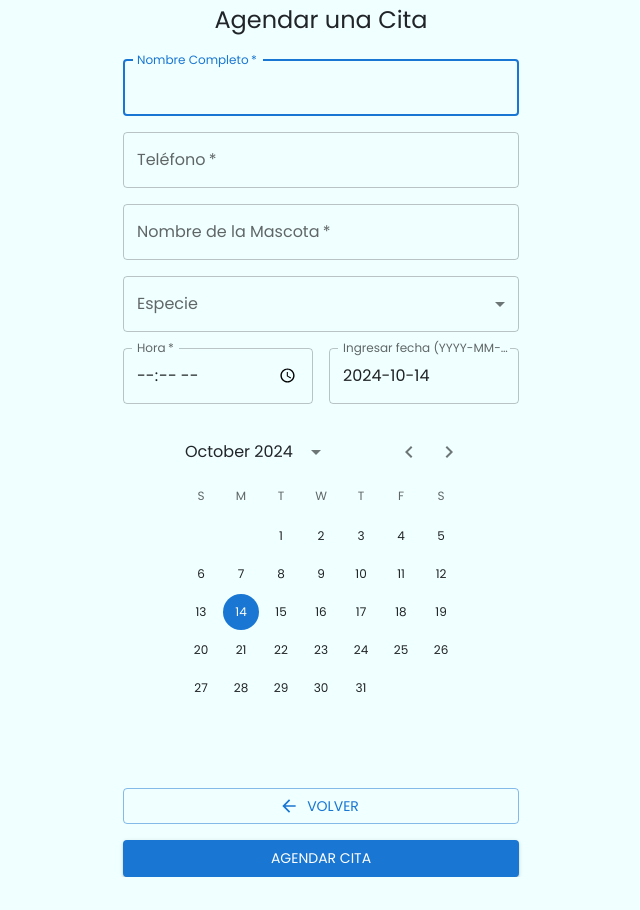
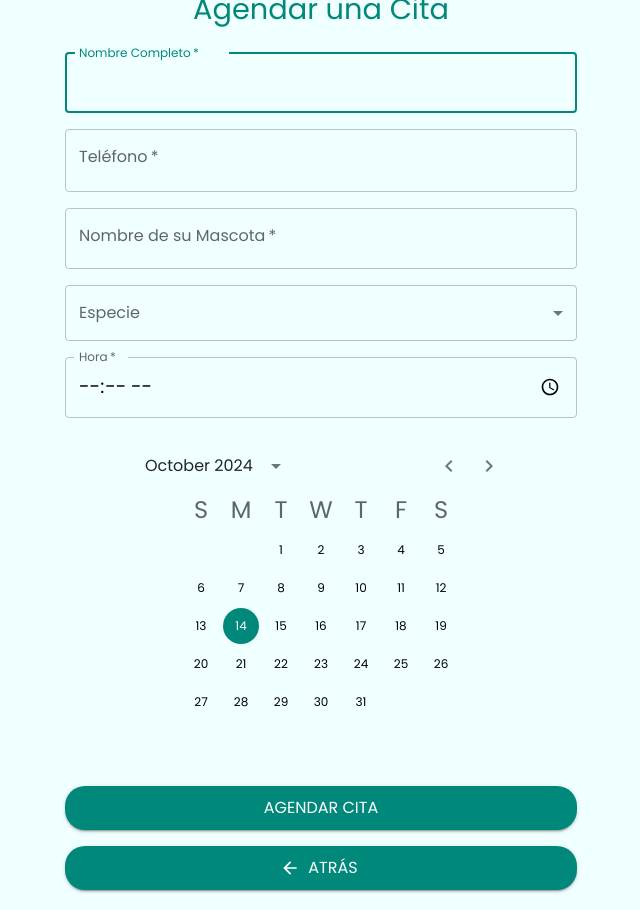
Before and after one commit to ackerT/VetFolk-Frontend, a React (Create React App) app: page /agendar-cita in a window 1280 px wide. Shown: the whole page, without its empty margins (319-959 px from the left). Before the commit the page ends 877 px from the top, so only its background shows below. Built offline with nearby package versions, Linux system fonts and the light colour scheme.

Commit message:
Estilo en  el formulario

```diff
--- a/src/components/servicios/pages/DetallesPage.jsx
+++ b/src/components/servicios/pages/DetallesPage.jsx
@@ -47,11 +47,13 @@ export const DetallesPage = () => {
         },
         // Nuevo estilo para contenedor de botones
         buttonContainer: {
+
             display: 'flex',
             flexDirection: 'column', // Alinea los botones uno debajo del otro
             gap: '20px', // Espacio entre los botones
             width: '90%',
             alignItems: 'center', // Centra los botones horizontalmente
+
         },
         linkBack: {
             width: '80%',
@@ -63,6 +65,7 @@ export const DetallesPage = () => {
             textAlign: 'center',
             fontSize: '18px',
             fontWeight: 'bold',
+
             transition: 'background-color 0.6s ease',
         },
         vetImg: {
--- a/src/components/servicios/pages/FormularioPage.jsx
+++ b/src/components/servicios/pages/FormularioPage.jsx
@@ -29,6 +29,47 @@ import { DateCalendar } from '@mui/x-date-pickers/DateCalendar';
 const theme = createTheme({
   typography: {
     fontFamily: 'Poppins, sans-serif',
+    h5: {
+      color: '#00897b', // Cambiar el color del título "Agendar Cita"
+      fontSize: '1.8rem', // Ajustar tamaño de letra del título
+    },
+    button: {
+      fontSize: '1rem', // Aumentar tamaño de letra para botones
+    },
+  },
+  palette: {
+    primary: {
+      main: '#00897b', // Color principal para botones
+    },
+    text: {
+      primary: '#000', // Color del texto en botones y modal
+    },
+  },
+  components: {
+    MuiButton: {
+      styleOverrides: {
+        root: {
+          borderRadius: '20px', // Bordes redondeados
+          padding: '8px 16px', // Espaciado para botones
+          '&:hover': {
+            backgroundColor: '#00796b', // Color del fondo al hacer hover
+          },
+          transition: 'background-color 0.3s', // Suavizar la transición del hover
+        },
+      },
+    },
+
+    MuiDialog: {
+      styleOverrides: {
+        paper: {
+          backgroundColor: '#e8f0fe', // Color de fondo de la modal
+          borderRadius: '8px', // Esquinas redondeadas
+          padding: '20px', // Espaciado interno
+          width: '80%', // Ancho de la modal
+          maxWidth: '500px', // Ancho máximo de la modal
+        },
+      },
+    },
   },
 });
 
@@ -84,17 +125,23 @@ export default function Component() {
     setOpenModal(false);
   };
 
+  // Función para verificar si la fecha está ocupada
+  const isDateOccupied = (date) => {
+    const formattedDate = date.format('YYYY-MM-DD');
+    return existingAppointments.some(appointment => appointment.fecha === formattedDate);
+  };
+
   return (
     <ThemeProvider theme={theme}>
-      <LocalizationProvider dateAdapter={AdapterDayjs}> {/* Asegúrate de que esto envuelva todo */}
-        <Container component="main" maxWidth="xs">
-          <Box sx={{ marginTop: 10, display: "flex", flexDirection: "column", alignItems: "center" }}>
+      <LocalizationProvider dateAdapter={AdapterDayjs}>
+        <Container component="main" maxWidth="sm">
+          <Box sx={{ marginTop: 10, display: "flex", flexDirection: "column", alignItems: "center", padding: '20px' }}>
             <Typography component="h1" variant="h5">
               Agendar una Cita
             </Typography>
 
             <Collapse in={showNotification}>
-              <Alert severity="success" sx={{ mt: 2, width: '100%' }}>
+              <Alert severity="success" sx={{ mt: 2, width: '100%', fontSize: '1.5rem' }}>
                 ¡Cita agendada con éxito!
               </Alert>
             </Collapse>
@@ -117,6 +164,9 @@ export default function Component() {
                         autoFocus
                         error={Boolean(errors["Nombre Completo"])}
                         helperText={errors["Nombre Completo"]?.message}
+                        InputProps={{
+                          style: { fontSize: '1.2rem' } // Cambiar tamaño de letra del formulario
+                        }}
                       />
                     )}
                   />
@@ -136,13 +186,16 @@ export default function Component() {
                         label="Teléfono"
                         error={Boolean(errors.Telefono)}
                         helperText={errors.Telefono?.message}
+                        InputProps={{
+                          style: { fontSize: '1.3rem' } // Cambiar tamaño de letra del formulario
+                        }}
                       />
                     )}
                   />
                 </Grid>
                 <Grid item xs={12}>
                   <Controller
-                    name="Nombre de la Mascota"
+                    name="Nombre de su Mascota"
                     control={control}
                     defaultValue=""
                     rules={{ required: "Este campo es requerido" }}
@@ -152,9 +205,12 @@ export default function Component() {
                         required
                         fullWidth
                         id="petName"
-                        label="Nombre de la Mascota"
+                        label="Nombre de su Mascota"
                         error={Boolean(errors["Nombre de la Mascota"])}
                         helperText={errors["Nombre de la Mascota"]?.message}
+                        InputProps={{
+                          style: { fontSize: '1.2rem' } // Cambiar tamaño de letra del formulario
+                        }}
                       />
                     )}
                   />
@@ -174,6 +230,9 @@ export default function Component() {
                           id="breed"
                           label="Especie"
                           error={Boolean(errors.Especie)}
+                          InputProps={{
+                            style: { fontSize: '1.2rem' } // Cambiar tamaño de letra del formulario
+                          }}
                         >
                           <MenuItem value="Perro">Perro</MenuItem>
                           <MenuItem value="Gato">Gato</MenuItem>
@@ -184,7 +243,7 @@ export default function Component() {
                     />
                   </FormControl>
                 </Grid>
-                <Grid item xs={6}>
+                <Grid item xs={12} sx={{ display: 'flex', justifyContent: 'center' }}>
                   <Controller
                     name="Hora"
                     control={control}
@@ -206,37 +265,48 @@ export default function Component() {
                         }}
                         error={Boolean(errors.Hora)}
                         helperText={errors.Hora?.message}
+                        InputProps={{
+                          style: { fontSize: '1.2rem', textAlign: 'center' } // Cambiar tamaño de letra del input de hora
+                        }}
                       />
                     )}
                   />
                 </Grid>
-                <Grid item xs={6}>
-                  <TextField
-                    label="Ingresar fecha (YYYY-MM-DD)"
-                    value={textValue}
-                    onChange={handleTextChange}
-                    fullWidth
-                    error={!dayjs(textValue).isValid()}
-                    helperText={!dayjs(textValue).isValid() ? "Fecha no válida" : ""}
+                <Grid item xs={12} sx={{ display: 'flex', justifyContent: 'center' }}>
+                  <Controller
+                    name="Fecha"
+                    control={control}
+                    defaultValue={textValue}
+                    render={({ field }) => (
+                      <DateCalendar
+                        {...field}
+                        value={fecha}
+                        onChange={(newValue) => cambiarFecha(newValue)}
+                        renderDay={(day, _value, _utils) => {
+                          const isOccupied = isDateOccupied(day);
+                          return (
+                            <span style={{ color: isOccupied ? 'red' : 'inherit' }}>
+                              {day.date()}
+                            </span>
+                          );
+                        }}
+                        sx={{
+                          '& .MuiCalendarPicker-day.Mui-selected': {
+                            backgroundColor: '#00897b', // Color de fondo de la fecha seleccionada
+                          },
+                          '& .MuiCalendarPicker-day:hover': {
+                            backgroundColor: '#00897b', // Color de fondo al hacer hover en la fecha
+                          },
+                          '& .MuiTypography-root': {
+                            fontSize: '1.5rem', // Cambiar tamaño de letra del calendario
+                          },
+                          width: '100%', // Hacer el calendario más ancho
+                          maxWidth: '400px', // Limitar el ancho máximo del calendario
+                          margin: '0 auto', // Centrar el calendario
+                        }}
+                      />
+                    )}
                   />
-                </Grid>
-                <Grid item xs={12}>
-                  <DateCalendar
-                    value={fecha}
-                    onChange={cambiarFecha}
-                  />
-                </Grid>
-                <Grid item xs={12} sx={{ mt: 2 }}>
-                  <Button
-                    type="button"
-                    fullWidth
-                    variant="outlined"
-                    color="primary"
-                    startIcon={<ArrowBackIcon />}
-                    onClick={handleGoBack}
-                  >
-                    Volver
-                  </Button>
                 </Grid>
                 <Grid item xs={12}>
                   <Button
@@ -246,20 +316,32 @@ export default function Component() {
                     color="primary"
                     disabled={isSubmitting}
                   >
-                    {isSubmitting ? "Cargando..." : "Agendar Cita"}
+                    Agendar Cita
+                  </Button>
+                </Grid>
+                <Grid item xs={12}>
+                  <Button
+                    variant="contained"
+                    fullWidth
+                    sx={{ backgroundColor: '#00897b', '&:hover': { backgroundColor: '#00796b' } }} // Cambiar color a #00897b
+                    onClick={handleGoBack}
+                    startIcon={<ArrowBackIcon />}
+                  >
+                    Atrás
                   </Button>
                 </Grid>
               </Grid>
             </Box>
           </Box>
-
           <Dialog open={openModal} onClose={handleCloseModal}>
-            <DialogTitle>Fecha y Hora no Disponibles</DialogTitle>
+            <DialogTitle sx={{ fontSize: '1.5rem', color: '#00897b' }}>¡Hola!</DialogTitle>
             <DialogContent>
-              <Typography>La fecha y hora seleccionadas no están disponibles. Por favor, elige otra fecha o hora.</Typography>
+              <Typography sx={{ color: '#000', fontSize: '1.5rem' }}>
+                Ya existe una cita para esta fecha y hora.
+              </Typography>
             </DialogContent>
             <DialogActions>
-              <Button onClick={handleCloseModal} color="blue">
+              <Button onClick={handleCloseModal} variant="contained" sx={{ color: '#fff' }}>
                 Cerrar
               </Button>
             </DialogActions>
```
